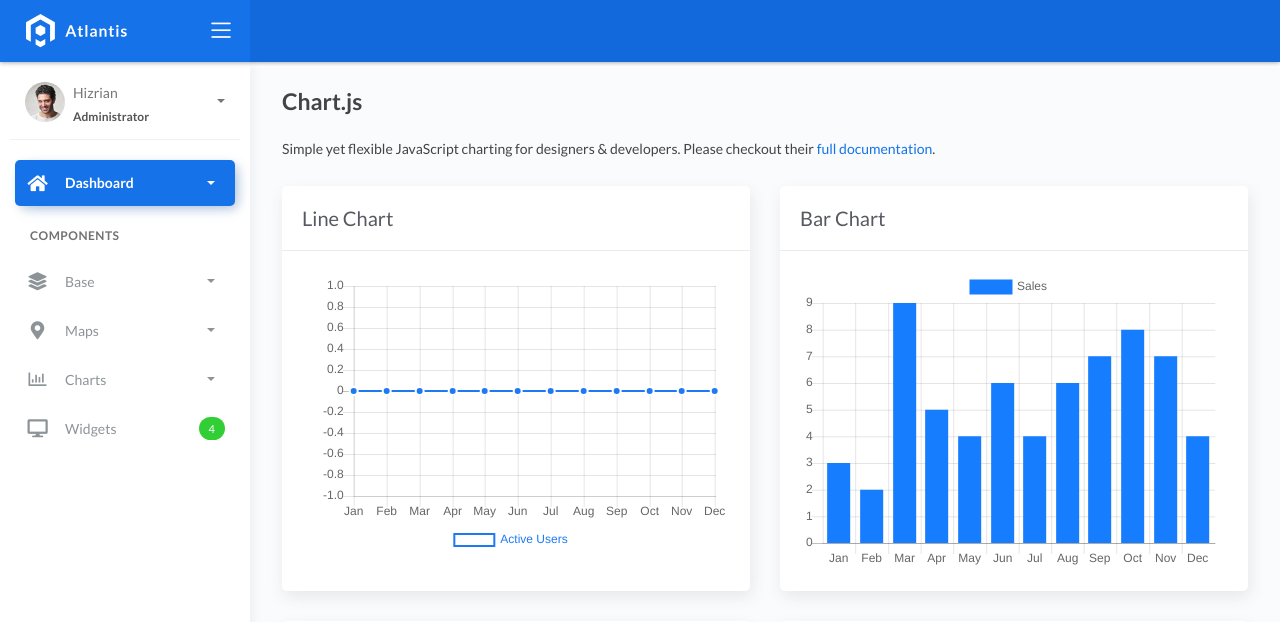
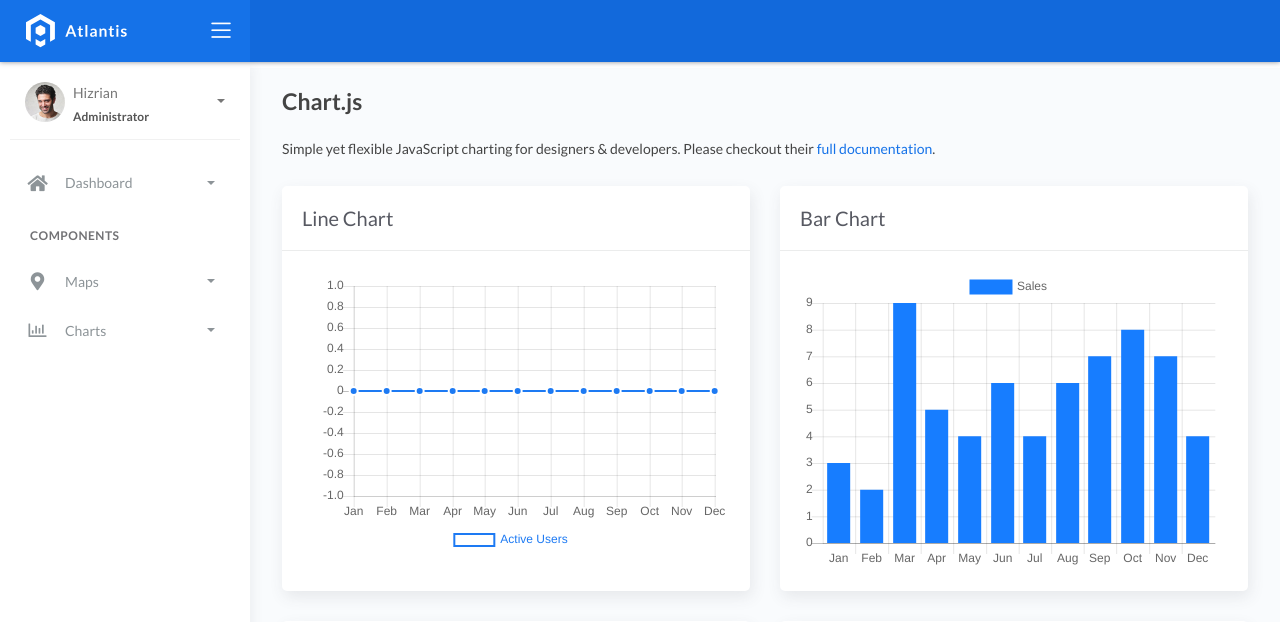
Before and after one commit to Weakcods/Fire-app, a Django app: page /dashboard_chart in a window 1280 px wide. Shown: the top 622 px of the page. Run offline with Django 4.2, Linux system fonts and the light colour scheme; data that the repository does not hold is empty; some libraries are stand-ins or nearby versions.

```diff
--- a/projectsite/templates/base.html
+++ b/projectsite/templates/base.html
@@ -105,7 +105,7 @@
               </div>
             </div>
             <ul class="nav nav-primary">
-              <li class="nav-item active">
+              <li class="nav-item">
                 <a data-toggle="collapse" href="#dashboard" class="collapsed" aria-expanded="false">
                   <i class="fas fa-home"></i>
                   <p>Dashboard</p>
@@ -114,13 +114,13 @@
                 <div class="collapse" id="dashboard">
                   <ul class="nav nav-collapse">
                     <li>
-                      <a href="#">
-                        <span class="sub-item">Dashboard 1</span>
+                      <a href="{% url 'home' %}">
+                        <span class="sub-item">Home</span>
                       </a>
                     </li>
                     <li>
-                      <a href="#">
-                        <span class="sub-item">Dashboard 2</span>
+                      <a href="{% url 'dashboard-chart' %}">
+                        <span class="sub-item">Analytics</span>
                       </a>
                     </li>
                   </ul>
@@ -132,31 +132,6 @@
                 </span>
                 <h4 class="text-section">Components</h4>
               </li>
-              <li class="nav-item">
-                <a data-toggle="collapse" href="#base">
-                  <i class="fas fa-layer-group"></i>
-                  <p>Base</p>
-                  <span class="caret"></span>
-                </a>
-                <div class="collapse" id="base">
-                  <ul class="nav nav-collapse">
-                    <li>
-                      <a href="components/avatars.html">
-                        <span class="sub-item">Avatars</span>
-                      </a>
-                    </li>
-                    <li>
-                      <a href="components/buttons.html">
-                        <span class="sub-item">Buttons</span>
-                      </a>
-                    </li>
-
-                  </ul>
-                </div>
-              </li>
-
-
-
               <li class="nav-item">
                 <a data-toggle="collapse" href="#maps">
                   <i class="fas fa-map-marker-alt"></i>
@@ -187,27 +162,13 @@
                 <div class="collapse" id="charts">
                   <ul class="nav nav-collapse">
                     <li>
-                      <a href="#">
-                        <span class="sub-item">Chart Js</span>
-                      </a>
-                    </li>
-                    <li>
-                      <a href="charts/sparkline.html">
-                        <span class="sub-item">Sparkline</span>
+                      <a href="{% url 'dashboard-chart' %}">
+                        <span class="sub-item">Analytics Dashboard</span>
                       </a>
                     </li>
                   </ul>
                 </div>
               </li>
-              <li class="nav-item">
-                <a href="widgets.html">
-                  <i class="fas fa-desktop"></i>
-                  <p>Widgets</p>
-                  <span class="badge badge-success">4</span>
-                </a>
-              </li>
-
-
             </ul>
           </div>
         </div>
```
